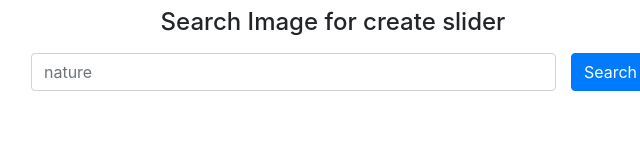
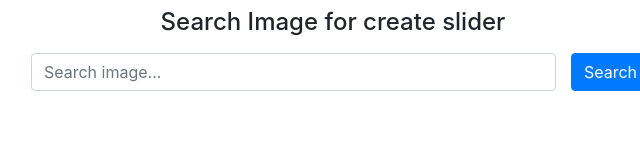
Before and after one commit to sahariar-safin/slider-maker, a plain HTML site: page index.html in a window 1280 px wide. Shown: the full height of the page, 307-947 px from the left. Drawn offline with nearby package versions, Linux system fonts and the light colour scheme.

Commit message:
Few issues fixed

```diff
--- a/app.js
+++ b/app.js
@@ -15,6 +15,7 @@ let sliders = [];
 const KEY = '20264217-c9e8330d06e9d2711ded279bc';
 const getImages = (query) => {
   handleSpinner();
+  gallery.innerHTML = ' ';
   fetch(`https://pixabay.com/api/?key=${ KEY }&q=${ query }&image_type=photo&pretty=true`)
     .then(response => response.json())
     .then(data => showImages(data.hits))
--- a/index.html
+++ b/index.html
@@ -20,7 +20,7 @@
     <h4 class="mt-2 text-center">Search Image for create slider</h4>
     <div class="form-inline mt-3 d-flex justify-content-center">
       <div class="input-group col-md-6 mb-2">
-        <input type="text" class="form-control" id="search" placeholder="nature">
+        <input type="text" class="form-control" id="search" placeholder="Search image...">
       </div>
       <button type="button" id="search-btn" class="btn btn-primary mb-2">Search</button>
     </div>
```
